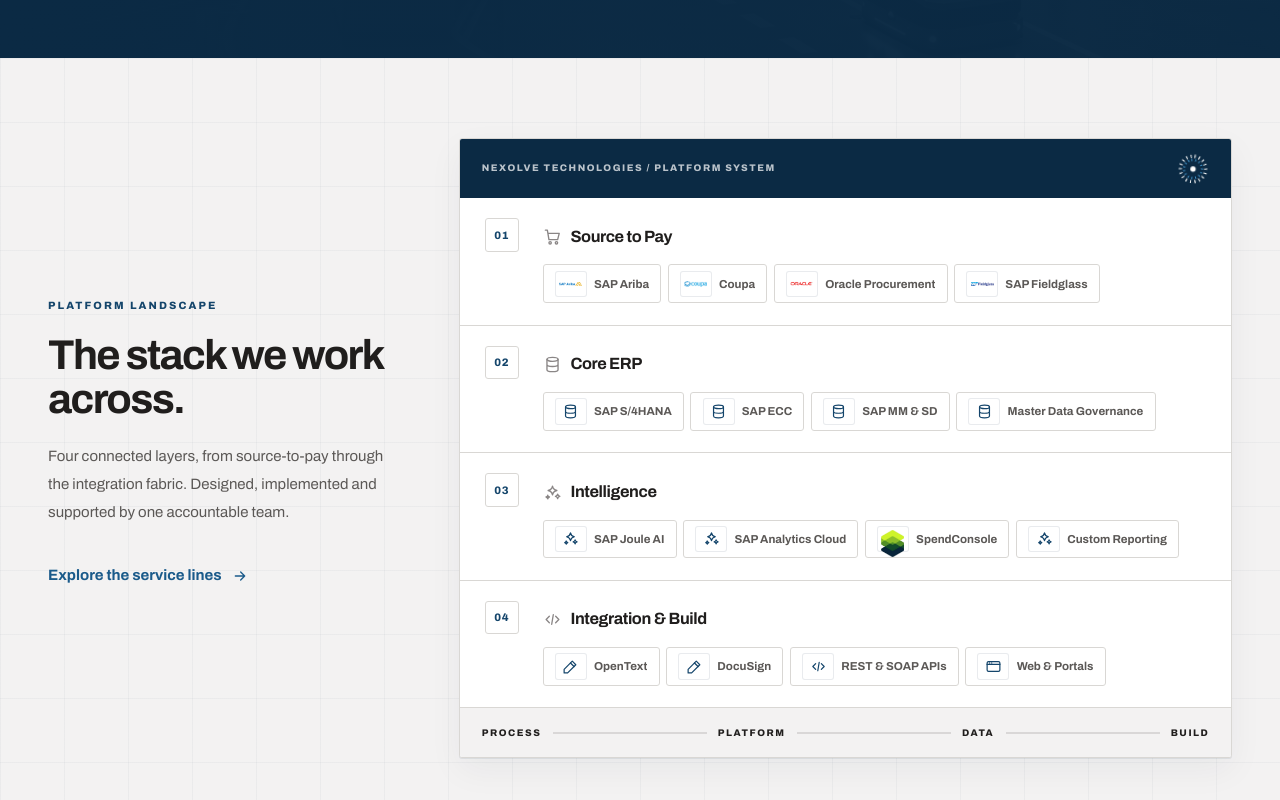
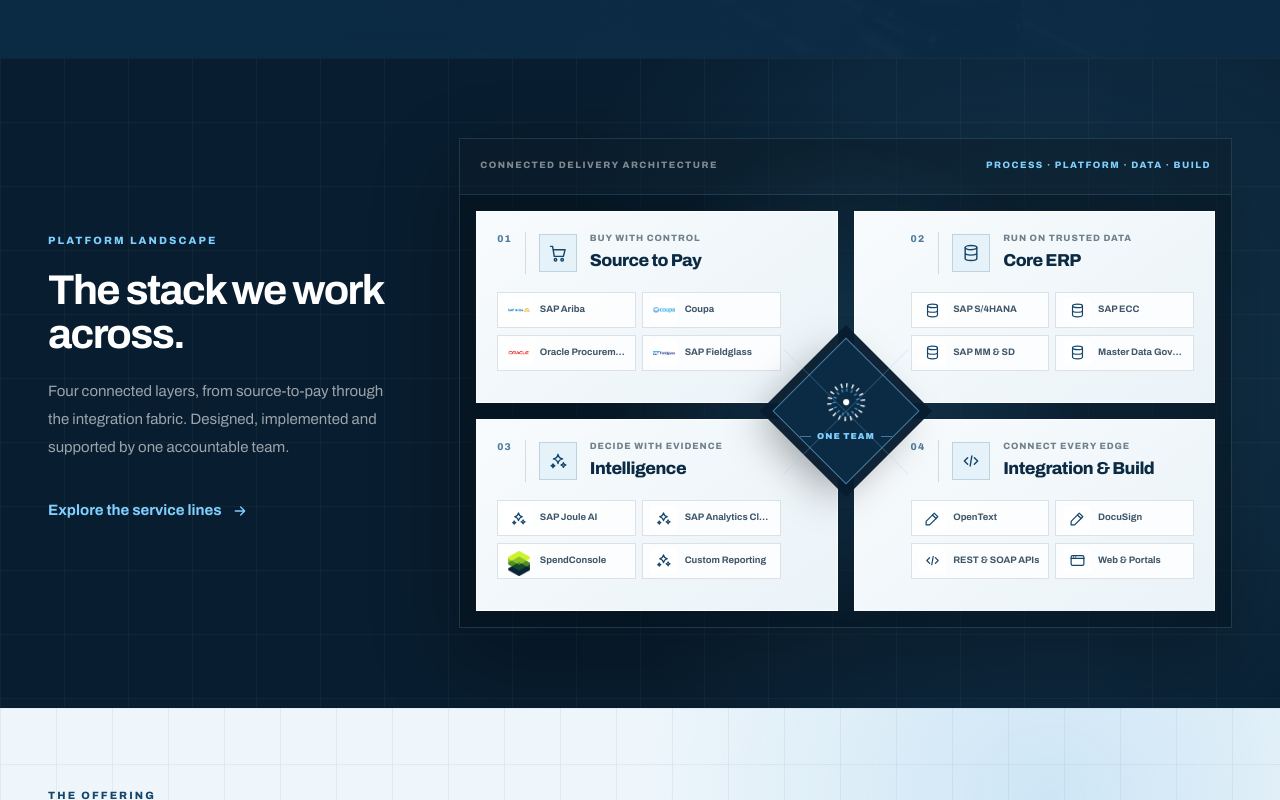
Before and after one commit to nexusnao-proj/nexolve-new, a Next.js app: page / in a window 1280 px wide. Shown: the part 2520-3320 px from the top of the page. Built offline with nearby package versions, Linux system fonts and the light colour scheme; no server answers.

Commit message:
enhancement done more

```diff
--- a/src/app/globals.css
+++ b/src/app/globals.css
@@ -25,8 +25,20 @@
   inset: 0;
   z-index: 1;
   background:
-    linear-gradient(100deg, rgb(14 20 24 / 0.68) 0%, rgb(14 20 24 / 0.5) 34%, rgb(14 20 24 / 0.14) 68%, rgb(14 20 24 / 0.22) 100%),
-    linear-gradient(to bottom, rgb(14 20 24 / 0.34) 0%, transparent 28%, transparent 64%, rgb(14 20 24 / 0.58) 100%);
+    linear-gradient(
+      100deg,
+      rgb(14 20 24 / 0.68) 0%,
+      rgb(14 20 24 / 0.5) 34%,
+      rgb(14 20 24 / 0.14) 68%,
+      rgb(14 20 24 / 0.22) 100%
+    ),
+    linear-gradient(
+      to bottom,
+      rgb(14 20 24 / 0.34) 0%,
+      transparent 28%,
+      transparent 64%,
+      rgb(14 20 24 / 0.58) 100%
+    );
   content: "";
   pointer-events: none;
 }
@@ -244,7 +256,12 @@
 .impact-band__media::after {
   position: absolute;
   inset: 0;
-  background: linear-gradient(95deg, #0b2a44 0%, rgb(11 42 68 / 0.92) 45%, rgb(11 42 68 / 0.78) 100%);
+  background: linear-gradient(
+    95deg,
+    #0b2a44 0%,
+    rgb(11 42 68 / 0.92) 45%,
+    rgb(11 42 68 / 0.78) 100%
+  );
   content: "";
 }
 
@@ -258,7 +275,9 @@
   border-radius: var(--card-radius);
   background: rgb(255 255 255 / 0.06);
   padding: 1.15rem 1.1rem 1.25rem;
-  transition: background-color 300ms ease, border-color 300ms ease;
+  transition:
+    background-color 300ms ease,
+    border-color 300ms ease;
 }
 
 .stat-tile:hover {
@@ -296,8 +315,7 @@
   width: 100%;
   background:
     linear-gradient(rgb(11 42 68 / 0.035) 1px, transparent 1px),
-    linear-gradient(90deg, rgb(11 42 68 / 0.035) 1px, transparent 1px),
-    var(--paper);
+    linear-gradient(90deg, rgb(11 42 68 / 0.035) 1px, transparent 1px), var(--paper);
   background-size: 64px 64px;
 }
 
@@ -963,8 +981,11 @@
 
   /* Portrait crops leave far less clear space, so lean harder on the wash. */
   .home-hero::after {
-    background:
-      linear-gradient(rgb(14 20 24 / 0.66) 0%, rgb(14 20 24 / 0.42) 44%, rgb(14 20 24 / 0.7) 100%);
+    background: linear-gradient(
+      rgb(14 20 24 / 0.66) 0%,
+      rgb(14 20 24 / 0.42) 44%,
+      rgb(14 20 24 / 0.7) 100%
+    );
   }
 
   .hero-title {
@@ -1166,3 +1187,314 @@
     transform: none !important;
   }
 }
+
+/* Platform ecosystem redesign: four domains connected through one delivery core. */
+.hub-section {
+  position: relative;
+  overflow: hidden;
+  background:
+    radial-gradient(circle at 82% 46%, rgb(74 163 221 / 0.2), transparent 32rem),
+    linear-gradient(rgb(255 255 255 / 0.035) 1px, transparent 1px),
+    linear-gradient(90deg, rgb(255 255 255 / 0.035) 1px, transparent 1px), #081d2f;
+  background-size:
+    auto,
+    64px 64px,
+    64px 64px,
+    auto;
+  color: #fff;
+}
+
+.platform-stack {
+  border: 1px solid rgb(127 208 255 / 0.18);
+  border-radius: 0;
+  background:
+    radial-gradient(circle at 50% 50%, rgb(74 163 221 / 0.18), transparent 15rem),
+    rgb(3 15 25 / 0.54);
+  box-shadow: 0 32px 80px rgb(0 0 0 / 0.28);
+}
+
+.platform-stack__head {
+  min-height: 3.5rem;
+  border-bottom: 1px solid rgb(127 208 255 / 0.14);
+  background: rgb(127 208 255 / 0.04);
+  padding: 0.9rem 1.25rem;
+  color: rgb(255 255 255 / 0.48);
+  font-size: 0.58rem;
+}
+
+.platform-stack__head > span:first-child {
+  overflow: visible;
+  text-overflow: initial;
+}
+
+.platform-stack__head > span:last-child {
+  color: #7fd0ff;
+}
+
+.platform-stack__layers {
+  position: relative;
+  z-index: 1;
+  display: grid;
+  gap: 1rem;
+  padding: 1rem;
+}
+
+.platform-stack__layer {
+  position: relative;
+  display: block;
+  min-width: 0;
+  min-height: 12rem;
+  border: 1px solid rgb(255 255 255 / 0.82);
+  background: linear-gradient(145deg, #f8fbfd, #eaf3f8);
+  padding: 1.25rem;
+  transition:
+    border-color 320ms ease,
+    background-color 320ms ease,
+    box-shadow 320ms ease,
+    transform 420ms var(--ease-out-expo);
+}
+
+.platform-stack__layer::before {
+  display: none;
+}
+
+.platform-stack__layer:hover,
+.platform-stack__layer:focus-within {
+  z-index: 3;
+  border-color: rgb(127 208 255 / 0.65);
+  background:
+    radial-gradient(circle at 85% 10%, rgb(74 163 221 / 0.1), transparent 42%),
+    linear-gradient(145deg, #061827, #030e17);
+  box-shadow: 0 20px 50px rgb(0 0 0 / 0.24);
+  transform: translateY(-4px);
+}
+
+.platform-stack__layer-head {
+  display: grid;
+  grid-template-columns: auto auto minmax(0, 1fr);
+  gap: 0.8rem;
+  align-items: center;
+}
+
+.platform-stack__number {
+  display: block;
+  width: auto;
+  height: auto;
+  align-self: stretch;
+  border: 0;
+  border-right: 1px solid rgb(11 42 68 / 0.15);
+  border-radius: 0;
+  background: transparent;
+  padding-right: 0.8rem;
+  color: #4a7c9f;
+  font-size: 0.62rem;
+  letter-spacing: 0.12em;
+}
+
+.platform-stack__layer:hover .platform-stack__number,
+.platform-stack__layer:focus-within .platform-stack__number {
+  border-color: rgb(127 208 255 / 0.28);
+  background: transparent;
+  color: #7fd0ff;
+}
+
+.platform-stack__icon {
+  display: grid;
+  width: 2.4rem;
+  height: 2.4rem;
+  place-items: center;
+  border: 1px solid rgb(20 69 107 / 0.18);
+  background: #e5f2f9;
+  color: #14456b;
+}
+
+.platform-stack__layer-head p {
+  margin-bottom: 0.18rem;
+  color: #71818c;
+  font-size: 0.57rem;
+  font-weight: 750;
+  letter-spacing: 0.1em;
+  text-transform: uppercase;
+}
+
+.platform-stack__title {
+  display: block;
+  min-height: 0;
+  color: #0b2a44;
+  font-size: 1.08rem;
+  font-weight: 750;
+  letter-spacing: -0.03em;
+}
+
+.platform-stack__chips {
+  display: grid;
+  grid-template-columns: repeat(2, minmax(0, 1fr));
+  gap: 0.4rem;
+  margin: 1.1rem 0 0;
+}
+
+.platform-stack__chips li {
+  display: flex;
+  min-width: 0;
+  border: 1px solid rgb(11 42 68 / 0.13);
+  border-radius: 0;
+  background: rgb(255 255 255 / 0.82);
+  padding: 0.3rem 0.45rem;
+  color: #405567;
+}
+
+.platform-stack__layer:hover .platform-stack__chips li,
+.platform-stack__layer:focus-within .platform-stack__chips li {
+  border-color: rgb(127 208 255 / 0.2);
+  background: rgb(3 15 25 / 0.5);
+  color: #fff;
+}
+
+.platform-stack .technology-mark {
+  width: 100%;
+  gap: 0.45rem;
+}
+
+.platform-stack .technology-mark__visual {
+  width: 1.7rem;
+  height: 1.55rem;
+  border: 0;
+  background: rgb(255 255 255 / 0.96);
+  padding: 0.18rem;
+}
+
+.platform-stack .technology-mark__name {
+  overflow: hidden;
+  color: #405567;
+  font-size: 0.59rem;
+  text-overflow: ellipsis;
+  white-space: nowrap;
+}
+
+.platform-stack__layer:hover .platform-stack__layer-head p,
+.platform-stack__layer:focus-within .platform-stack__layer-head p {
+  color: rgb(255 255 255 / 0.48);
+}
+
+.platform-stack__layer:hover .platform-stack__title,
+.platform-stack__layer:focus-within .platform-stack__title {
+  color: #fff;
+}
+
+.platform-stack__layer:hover .platform-stack__icon,
+.platform-stack__layer:focus-within .platform-stack__icon {
+  border-color: rgb(127 208 255 / 0.3);
+  background: rgb(127 208 255 / 0.08);
+  color: #7fd0ff;
+}
+
+.platform-stack__layer:hover .technology-mark__name,
+.platform-stack__layer:focus-within .technology-mark__name {
+  color: rgb(255 255 255 / 0.7);
+}
+
+.platform-stack__core {
+  display: none;
+}
+
+@media (min-width: 768px) {
+  .platform-stack__layers {
+    grid-template-columns: repeat(2, minmax(0, 1fr));
+  }
+
+  .platform-stack__layer:nth-child(1),
+  .platform-stack__layer:nth-child(3) {
+    padding-right: 3.5rem;
+  }
+
+  .platform-stack__layer:nth-child(2),
+  .platform-stack__layer:nth-child(4) {
+    padding-left: 3.5rem;
+  }
+
+  .platform-stack__core {
+    position: absolute;
+    z-index: 4;
+    top: calc(50% + 1.75rem);
+    left: 50%;
+    display: grid;
+    width: 6.5rem;
+    height: 6.5rem;
+    place-items: center;
+    border: 1px solid rgb(127 208 255 / 0.5);
+    background: #0b2a44;
+    color: #fff;
+    box-shadow:
+      0 0 0 0.55rem rgb(8 29 47 / 0.96),
+      0 18px 42px rgb(0 0 0 / 0.35);
+    transform: translate(-50%, -50%) rotate(45deg);
+  }
+
+  .platform-stack__core::before,
+  .platform-stack__core::after {
+    position: absolute;
+    z-index: -2;
+    background: rgb(127 208 255 / 0.22);
+    content: "";
+  }
+
+  .platform-stack__core::before {
+    width: 11rem;
+    height: 1px;
+  }
+
+  .platform-stack__core::after {
+    width: 1px;
+    height: 11rem;
+  }
+
+  .platform-stack__core-inner {
+    display: flex;
+    width: 100%;
+    height: 100%;
+    flex-direction: column;
+    align-items: center;
+    justify-content: center;
+    gap: 0.5rem;
+    transform: rotate(-45deg);
+  }
+
+  .platform-stack__core-inner .platform-stack__mark {
+    width: 2.65rem;
+    flex: none;
+  }
+
+  .platform-stack__core-inner span {
+    position: relative;
+    display: flex;
+    align-items: center;
+    gap: 0.4rem;
+    margin: 0;
+    color: #7fd0ff;
+    font-size: 0.54rem;
+    font-weight: 850;
+    letter-spacing: 0.12em;
+    line-height: 1;
+    white-space: nowrap;
+    text-transform: uppercase;
+  }
+
+  .platform-stack__core-inner span::before,
+  .platform-stack__core-inner span::after {
+    width: 0.65rem;
+    height: 1px;
+    background: rgb(127 208 255 / 0.48);
+    content: "";
+  }
+}
+
+@media (max-width: 767px) {
+  .platform-stack__head > span:last-child {
+    display: none;
+  }
+
+  .platform-stack__layer {
+    min-height: 0;
+    padding: 1.1rem;
+  }
+}
--- a/src/components/sections/home/IntelligenceHub.tsx
+++ b/src/components/sections/home/IntelligenceHub.tsx
@@ -7,28 +7,38 @@
 import { Reveal } from "@/components/animation/Reveal";
 import { ArrowIcon } from "@/components/ui/Button";
 
-const layers: { number: string; title: string; icon: IconName; items: string[] }[] = [
+const layers: {
+  number: string;
+  title: string;
+  descriptor: string;
+  icon: IconName;
+  items: string[];
+}[] = [
   {
     number: "01",
     title: "Source to Pay",
+    descriptor: "Buy with control",
     icon: "cart",
     items: ["SAP Ariba", "Coupa", "Oracle Procurement", "SAP Fieldglass"],
   },
   {
     number: "02",
     title: "Core ERP",
+    descriptor: "Run on trusted data",
     icon: "database",
     items: ["SAP S/4HANA", "SAP ECC", "SAP MM & SD", "Master Data Governance"],
   },
   {
     number: "03",
     title: "Intelligence",
+    descriptor: "Decide with evidence",
     icon: "sparkles",
     items: ["SAP Joule AI", "SAP Analytics Cloud", "SpendConsole", "Custom Reporting"],
   },
   {
     number: "04",
     title: "Integration & Build",
+    descriptor: "Connect every edge",
     icon: "api",
     items: ["OpenText", "DocuSign", "REST & SOAP APIs", "Web & Portals"],
   },
@@ -36,24 +46,24 @@
 
 export function IntelligenceHub() {
   return (
-    <section className="hub-section text-ink" aria-labelledby="intelligence-hub-title">
+    <section className="hub-section" aria-labelledby="intelligence-hub-title">
       <Container className="max-w-[1440px] py-14 sm:py-20 lg:px-12">
         <div className="grid gap-10 lg:grid-cols-[0.62fr_1.38fr] lg:items-center lg:gap-16">
           <Reveal>
-            <p className="editorial-label text-navy-soft">Platform landscape</p>
+            <p className="editorial-label text-core-cyan">Platform landscape</p>
             <h2
               id="intelligence-hub-title"
-              className="mt-5 max-w-sm text-3xl leading-[1.05] font-bold tracking-[-0.04em] sm:text-[2.6rem]"
+              className="mt-5 max-w-sm text-3xl leading-[1.05] font-bold tracking-[-0.04em] text-white sm:text-[2.6rem]"
             >
               The stack we work across.
             </h2>
-            <p className="mt-5 max-w-sm text-[0.9375rem] leading-7 text-ink-muted">
+            <p className="mt-5 max-w-sm text-[0.9375rem] leading-7 text-white/60">
               Four connected layers, from source-to-pay through the integration fabric. Designed,
               implemented and supported by one accountable team.
             </p>
             <Link
               href="/services"
-              className="mt-7 inline-flex min-h-11 items-center gap-2.5 text-sm font-bold text-violet transition-colors hover:text-navy"
+              className="mt-7 inline-flex min-h-11 items-center gap-2.5 text-sm font-bold text-core-cyan transition-colors hover:text-white"
             >
               Explore the service lines <ArrowIcon />
             </Link>
@@ -61,17 +71,22 @@
 
           <Reveal className="platform-stack">
             <div className="platform-stack__head">
-              <span>Nexolve Technologies / Platform system</span>
-              <MatrixMark dark animated cut="compact" className="platform-stack__mark" />
+              <span>Connected delivery architecture</span>
+              <span>Process · Platform · Data · Build</span>
             </div>
             <ol className="platform-stack__layers">
               {layers.map((layer) => (
                 <li key={layer.number} className="platform-stack__layer">
-                  <span className="platform-stack__number">{layer.number}</span>
-                  <h3 className="platform-stack__title">
-                    <Icon name={layer.icon} size={19} />
-                    {layer.title}
-                  </h3>
+                  <div className="platform-stack__layer-head">
+                    <span className="platform-stack__number">{layer.number}</span>
+                    <span className="platform-stack__icon">
+                      <Icon name={layer.icon} size={20} />
+                    </span>
+                    <div>
+                      <p>{layer.descriptor}</p>
+                      <h3 className="platform-stack__title">{layer.title}</h3>
+                    </div>
+                  </div>
                   <ul className="platform-stack__chips" aria-label={`${layer.title} technologies`}>
                     {layer.items.map((item) => (
                       <li key={item}>
@@ -82,14 +97,11 @@
                 </li>
               ))}
             </ol>
-            <div className="platform-stack__foot">
-              <span>Process</span>
-              <i />
-              <span>Platform</span>
-              <i />
-              <span>Data</span>
-              <i />
-              <span>Build</span>
+            <div className="platform-stack__core" aria-hidden="true">
+              <div className="platform-stack__core-inner">
+                <MatrixMark dark animated cut="compact" className="platform-stack__mark" />
+                <span>One team</span>
+              </div>
             </div>
           </Reveal>
         </div>
```
Also changed, not shown: src/theme/patterns.css (+65 -49 lines).
